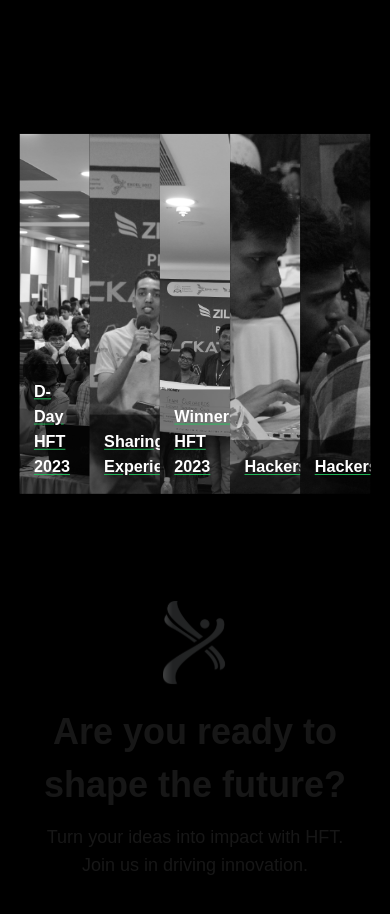
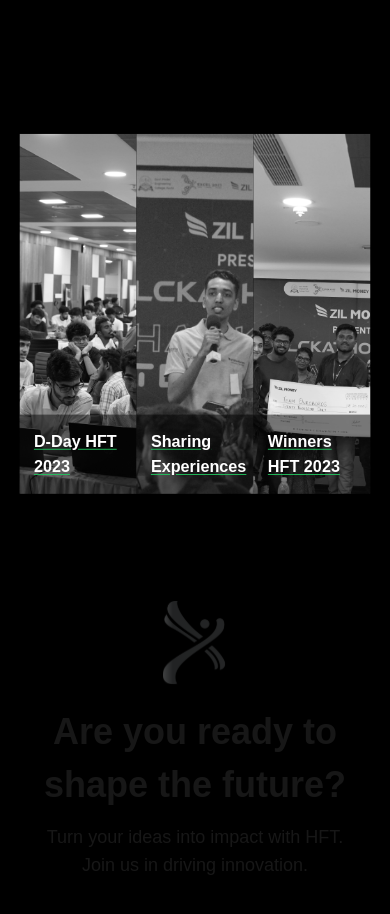
Before and after one commit to Excel2024Web/HFT-24, a Next.js app: page / in a window 390 px wide. Shown: the part 2680-3594 px from the top of the page. Built offline with nearby package versions, Linux system fonts and the light colour scheme.

Commit message:
update image gallery

```diff
--- a/src/app/components/ImageGallery.jsx
+++ b/src/app/components/ImageGallery.jsx
@@ -1,4 +1,4 @@
-import React, { useState } from "react";
+import React, { useState, useEffect } from "react";
 import Image from "next/image";
 import hft1 from "@/app/assets/Gallery/hft1.jpg";
 import hft2 from "@/app/assets/Gallery/hft2.jpg";
@@ -8,14 +8,36 @@ import hft5 from "@/app/assets/Gallery/hft6.jpg";
 
 const images = [
   { src: hft1, alt: "D-Day HFT 2023", gradient: "from-blue-500 to-green-500" },
-  { src: hft3, alt: "Sharing Experiences", gradient: "from-blue-500 to-purple-500" },
-  { src: hft2, alt: "Winners HFT 2023", gradient: "from-yellow-500 to-red-500" },
+  {
+    src: hft3,
+    alt: "Sharing Experiences",
+    gradient: "from-blue-500 to-purple-500",
+  },
+  {
+    src: hft2,
+    alt: "Winners HFT 2023",
+    gradient: "from-yellow-500 to-red-500",
+  },
   { src: hft4, alt: "Hackers", gradient: "from-green-500 to-blue-500" },
   { src: hft5, alt: " Hackers", gradient: "from-purple-500 to-pink-500" },
 ];
 
 const AccordionImageGallery = () => {
   const [expandedIndex, setExpandedIndex] = useState(null);
+  const [isMobile, setIsMobile] = useState(false);
+
+  useEffect(() => {
+    const handleResize = () => {
+      setIsMobile(window.innerWidth < 768);
+    };
+
+    handleResize();
+    window.addEventListener("resize", handleResize);
+
+    return () => window.removeEventListener("resize", handleResize);
+  }, []);
+
+  const visibleImages = isMobile ? images.slice(0, 3) : images;
 
   return (
     <div
@@ -24,11 +46,17 @@ const AccordionImageGallery = () => {
       data-aos-duration="1100"
     >
       <div className="flex h-[400px] w-full overflow-hidden">
-        {images.map((image, index) => (
+        {visibleImages.map((image, index) => (
           <div
             key={index}
             className={`relative transition-all duration-300 ease-in-out ${
-              expandedIndex === index ? "w-3/5" : "w-1/5"
+              expandedIndex === index
+                ? isMobile
+                  ? "w-2/3"
+                  : "w-3/5"
+                : isMobile
+                ? "w-1/3"
+                : "w-1/5"
             }`}
             onMouseEnter={() => setExpandedIndex(index)}
             onMouseLeave={() => setExpandedIndex(null)}
@@ -41,7 +69,7 @@ const AccordionImageGallery = () => {
               className={`transition-all duration-300 ease-in-out ${
                 expandedIndex === index ? "" : "grayscale"
               }`}
-              sizes="(max-width: 768px) 100vw, (max-width: 1200px) 50vw, 33vw"
+              sizes={isMobile ? "25vw" : "(max-width: 1200px) 20vw, 20vw"}
               loading="lazy"
             />
             <div
```
